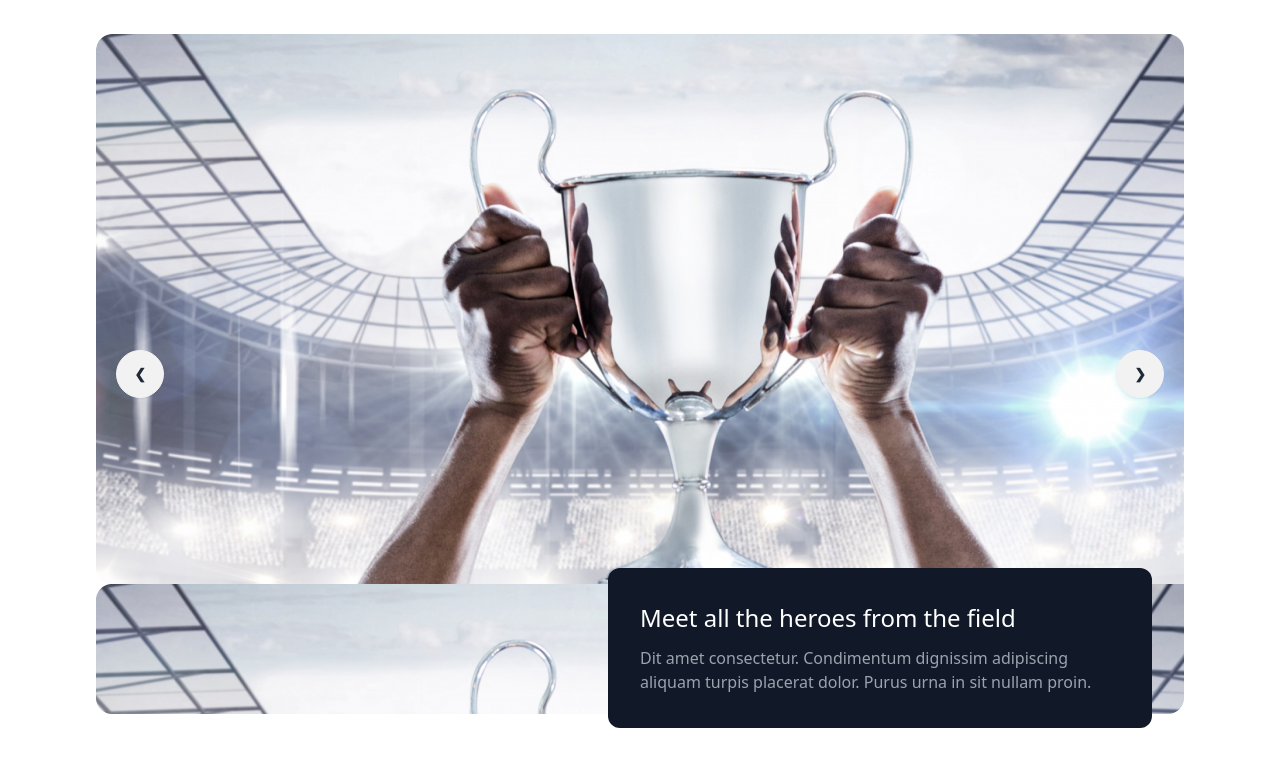
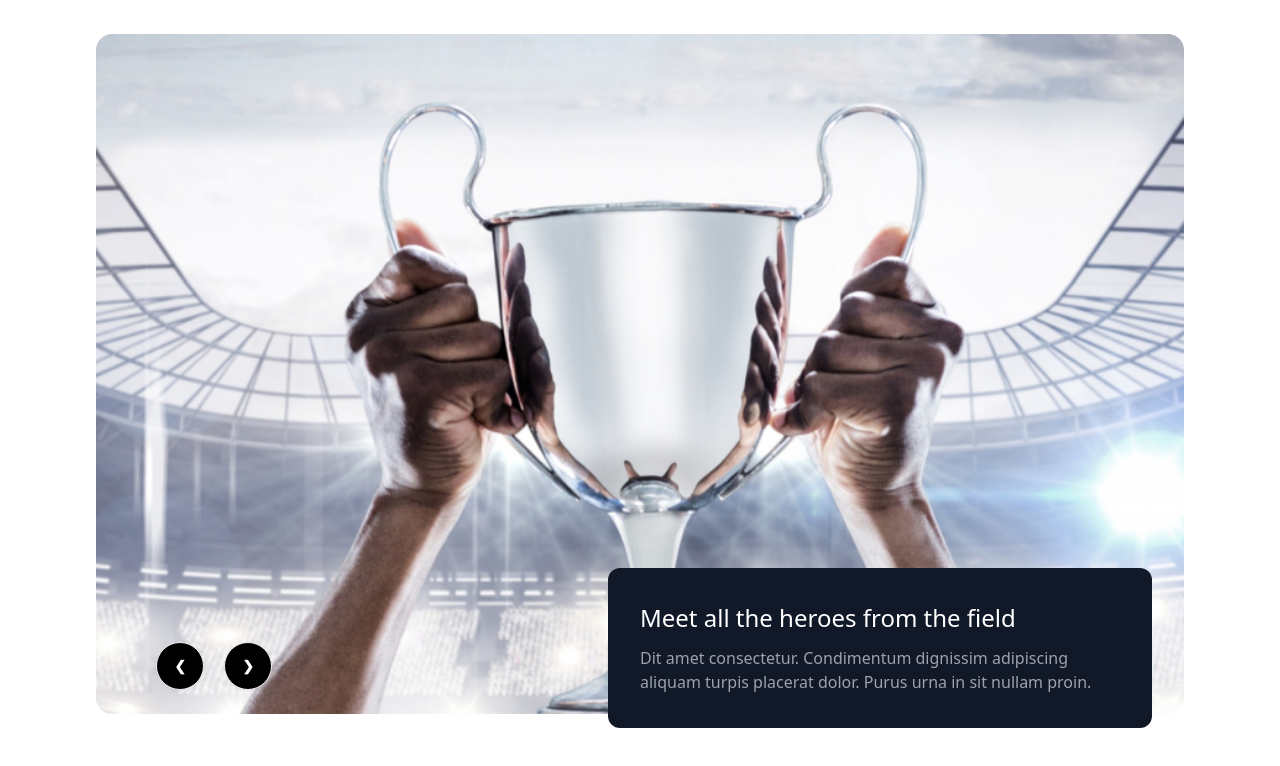
Before and after one commit to NazmulBadhan/Assignment-3, a plain HTML site: page index.html in a window 1280 px wide. Shown: the part 102-868 px from the top of the page. Drawn offline with nearby package versions, Linux system fonts and the light colour scheme.

Commit message:
header section updated

```diff
--- a/index.html
+++ b/index.html
@@ -29,7 +29,7 @@
             <div class="navbar bg-base-100">
                 <div class="navbar-start">
                     <div class="dropdown">
-                        <div tabindex="0" role="button" class="btn btn-ghost lg:hidden">
+                        <div tabindex="0" role="button" class="btn btn-ghost pl-0 lg:hidden">
                             <svg xmlns="http://www.w3.org/2000/svg" class="h-5 w-5" fill="none" viewBox="0 0 24 24"
                                 stroke="currentColor">
                                 <path stroke-linecap="round" stroke-linejoin="round" stroke-width="2"
@@ -65,10 +65,10 @@
 
         <div class="container mx-auto lg:px-24 px-8">
             <div class="carousel w-full rounded-2xl">
-                <div id="slide1" class="carousel-item relative w-full bg-[url('./images/1.png')] h-[85vh]">
-                  <div class="absolute flex justify-between transform -translate-y-1/2 left-5 right-5 top-1/2">
-                    <a href="#slide4" class="btn btn-circle">❮</a>
-                    <a href="#slide2" class="btn btn-circle">❯</a>
+                <div id="slide1" class="carousel-item relative w-full bg-[url(./images/1.png)] bg-center bg-cover h-[85vh]">
+                  <div class="absolute lg:bottom-0 lg:left-10 space-x-4 transform translate-x-56 translate-y-80 lg:translate-x-5 lg:-translate-y-1/2">
+                    <a href="#slide4" class="btn btn-circle bg-black text-white">❮</a>
+                    <a href="#slide2" class="btn btn-circle bg-black text-white">❯</a>
                   </div>
                 </div>
               </div>
```
